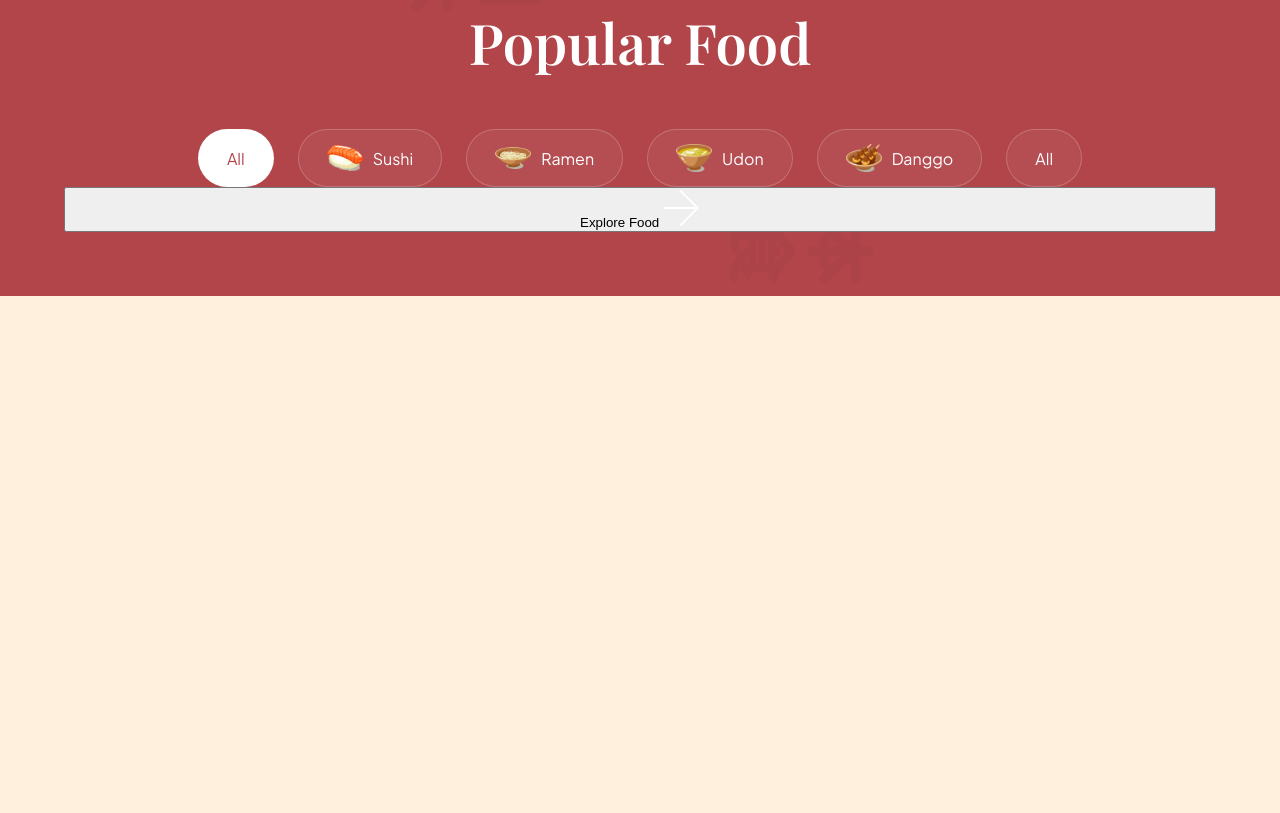
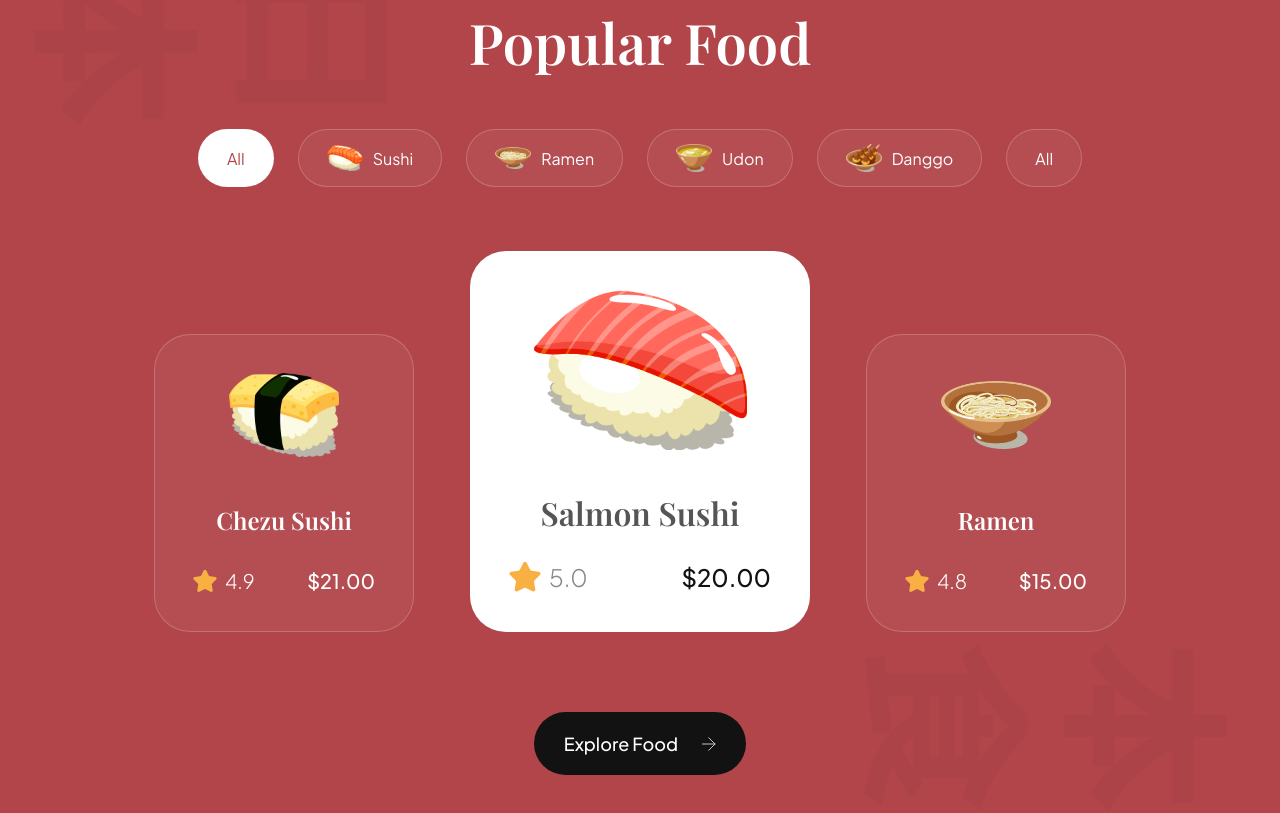
Before and after one commit to tyhyun309/css-sushi, a website built with Vite: page index.html in a window 1280 px wide. Shown: the part 1575-2388 px from the top of the page. Before the commit the page ends 1871 px from the top, so only its background shows below. Built offline with nearby package versions, Linux system fonts and the light colour scheme.

Commit message:
popular section card css

```diff
--- a/css/sections/popular.css
+++ b/css/sections/popular.css
@@ -62,3 +62,122 @@
   background-color: #fff;
   color: var(--primary-color);
 }
+
+.popular-foods__catalogue {
+  margin-top: 64px;
+  display: flex;
+  justify-content: center;
+  align-items: flex-end;
+  flex-wrap: wrap;
+  gap: 56px;
+}
+
+.popular-foods__button {
+  width: fit-content;
+
+  padding: 20px 30px;
+  margin: 80px auto 0;
+  font-weight: 500;
+  font-size: 18px;
+  line-height: 23px;
+  font-family: var(--plus-jakarta-sans);
+  color: #fff;
+  border: none;
+  outline: none;
+  background: var(--secondary-color);
+  cursor: pointer;
+  border-radius: 64px;
+}
+
+.popular-foods__button img {
+  width: 14px;
+  height: 14px;
+  object-fit: contain;
+  margin-left: 21px;
+}
+
+.popular-foods__card {
+  padding: 38px;
+  min-width: 260px;
+  height: fit-content;
+  display: flex;
+  align-items: center;
+  flex-direction: column;
+
+  border-radius: 36px;
+  background: rgba(255,255,255, 0.05);
+  border: 1px solid rgba(255,255,255, 0.2);
+}
+
+.popular-foods__card img {
+  width: 110px;
+  height: 84px;
+  object-fit: contain;
+}
+
+.popular-foods__card-title {
+  margin-top: 47px;
+  font-weight: 600;
+  font-size: 24px;
+  line-height: 32px;
+  font-family: var(--playfair-display);
+  color: #fff;
+  text-align: center;
+}
+
+.popular-foods__card-details {
+  width: 100%;
+  margin-top: 32px;
+}
+
+.popular-foods__card-rating {
+  display: flex;
+  align-items: center;
+  gap: 8px;
+}
+
+.popular-foods__card-rating img {
+  width: 24px;
+  height: 24px;
+  object-fit: contain;
+}
+
+.popular-foods__card-rating p {
+  font-size: 20px;
+  font-weight: 300;
+  font-family: var(--plus-jakarta-sans);
+  color: #fff;
+}
+
+.popular-foods__card-price {
+  font-size: 20px;
+  font-weight: 500;
+  font-family: var(--plus-jakarta-sans);
+  color: #fff;
+}
+
+.popular-foods__card.active-card {
+  background: #fff;
+  min-width: 340px;
+}
+
+.popular-foods__card.active-card .popular-foods__card-image {
+  width: 214px;
+  height: 160px;
+}
+.popular-foods__card.active-card .popular-foods__card-title {
+  color: var(--black-500);
+  font-size: 32px;
+}
+.popular-foods__card.active-card .popular-foods__card-rating img {
+  width: 32px;
+  height: 32px;
+}
+.popular-foods__card.active-card .popular-foods__card-rating p {
+  font-size: 24px;
+  color: var(--gray-100);
+}
+.popular-foods__card.active-card .popular-foods__card-price {
+  font-size: 24px;
+  color: var(--secondary-color);
+}
--- a/index.html
+++ b/index.html
@@ -120,7 +120,46 @@
       <button class="popular-foods__filter-btn">All</button>
     </div>
     <div class="popular-foods__catalogue">
+      <article class="popular-foods__card">
+        <img class="popular-foods__card-image" src="assets/sushi-12.png" alt="sushi 12"/>
+        <h4 class="popular-foods__card-title">Chezu Sushi</h4>
+        <div class="popular-foods__card-details flex-between">
+          <div class="popular-foods__card-rating">
+            <img src="assets/star.svg" alt="star"/>
+            <p>4.9</p>
+          </div>
 
+          <div class="popular-foods__card-price">
+            <p>$21.00</p>
+          </div>
+        </div>
+      </article>
+      <article class="popular-foods__card active-card">
+        <img class="popular-foods__card-image" src="assets/sushi-11.png" alt="sushi 11"/>
+        <h4 class="popular-foods__card-title">Salmon Sushi</h4>
+        <div class="popular-foods__card-details flex-between">
+          <div class="popular-foods__card-rating">
+            <img src="assets/star.svg" alt="star"/>
+            <p>5.0</p>
+          </div>
+          <div class="popular-foods__card-price">
+            <p>$20.00</p>
+          </div>
+        </div>
+      </article>
+      <article class="popular-foods__card">
+        <img class="popular-foods__card-image" src="assets/sushi-10.png" alt="Ramen"/>
+        <h4 class="popular-foods__card-title">Ramen</h4>
+        <div class="popular-foods__card-details flex-between">
+          <div class="popular-foods__card-rating">
+            <img src="assets/star.svg" alt="star"/>
+            <p>4.8</p>
+          </div>
+          <div class="popular-foods__card-price">
+            <p>$15.00</p>
+          </div>
+        </div>
+      </article>
     </div>
     <button class="popular-foods__button">Explore Food
       <img src="assets/arrow-right.svg" alt="arrow-right" />
```
